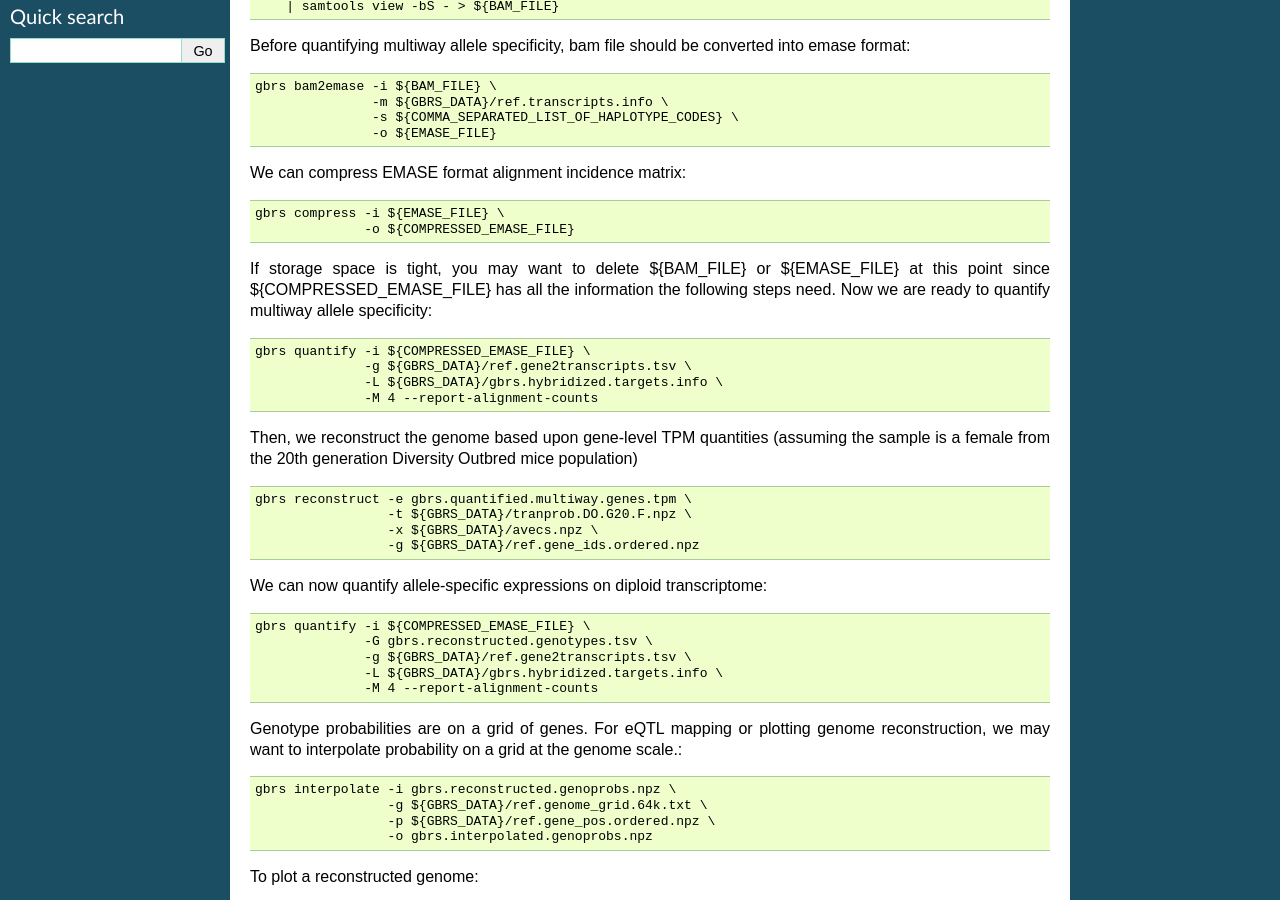
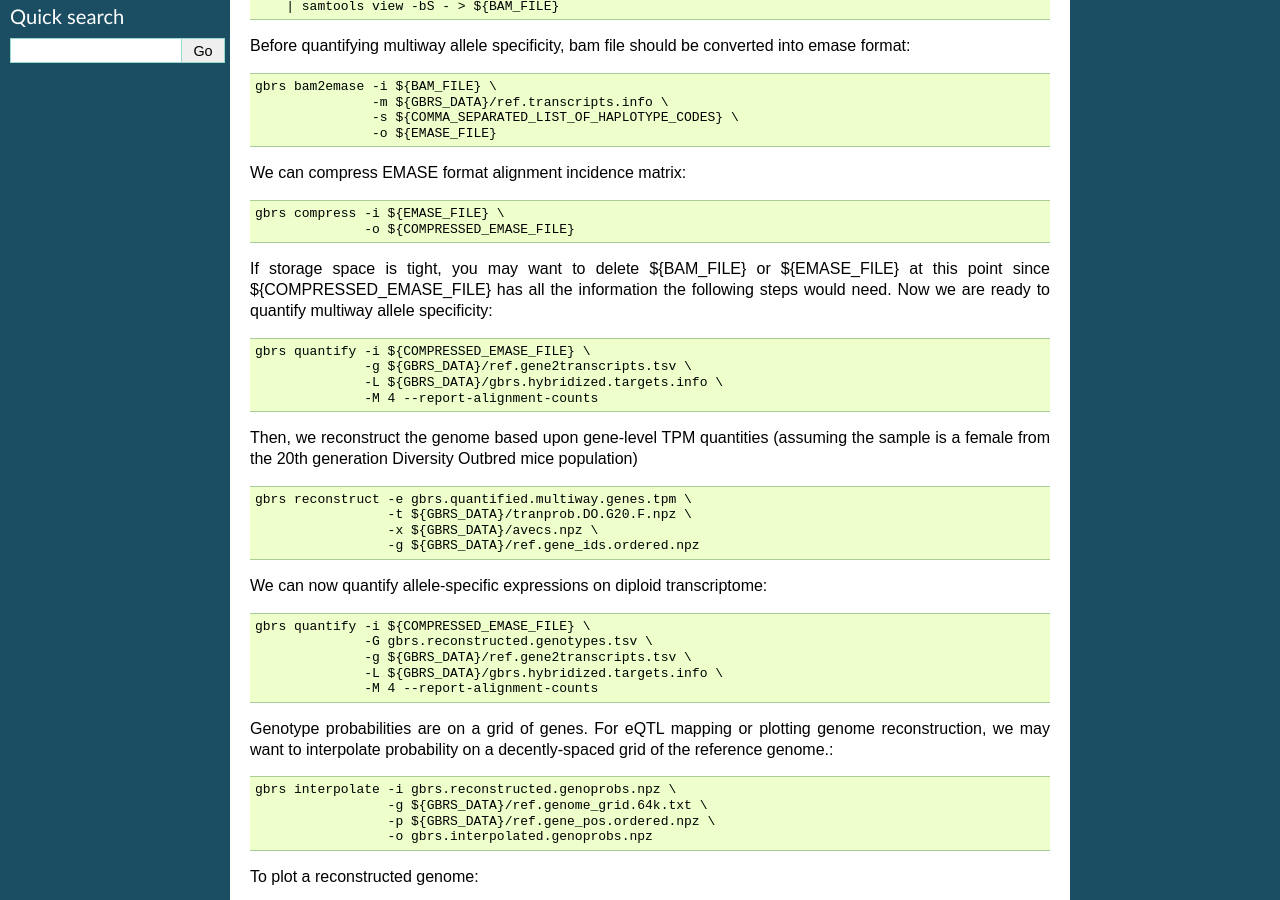
Before and after one commit to churchill-lab/gbrs, a Sphinx documentation site: the page built from docs/usage.rst, in a window 1280 px wide and 900 px high, scrolled down 310 px. Built offline with Sphinx 7.4.7, drawn with Linux system fonts in a browser that asks for light colours.

Commit message:
Ready to release

```diff
--- a/docs/usage.rst
+++ b/docs/usage.rst
@@ -26,7 +26,7 @@ We can compress EMASE format alignment incidence matrix::
     gbrs compress -i ${EMASE_FILE} \
                   -o ${COMPRESSED_EMASE_FILE}
 
-If storage space is tight, you may want to delete ${BAM_FILE} or ${EMASE_FILE} at this point since ${COMPRESSED_EMASE_FILE} has all the information the following steps need. Now we are ready to quantify multiway allele specificity::
+If storage space is tight, you may want to delete ${BAM_FILE} or ${EMASE_FILE} at this point since ${COMPRESSED_EMASE_FILE} has all the information the following steps would need. Now we are ready to quantify multiway allele specificity::
 
     gbrs quantify -i ${COMPRESSED_EMASE_FILE} \
                   -g ${GBRS_DATA}/ref.gene2transcripts.tsv \
@@ -48,7 +48,7 @@ We can now quantify allele-specific expressions on diploid transcriptome::
                   -L ${GBRS_DATA}/gbrs.hybridized.targets.info \
                   -M 4 --report-alignment-counts
 
-Genotype probabilities are on a grid of genes. For eQTL mapping or plotting genome reconstruction, we may want to interpolate probability on a grid at the genome scale.::
+Genotype probabilities are on a grid of genes. For eQTL mapping or plotting genome reconstruction, we may want to interpolate probability on a decently-spaced grid of the reference genome.::
 
     gbrs interpolate -i gbrs.reconstructed.genoprobs.npz \
                      -g ${GBRS_DATA}/ref.genome_grid.64k.txt \
```
